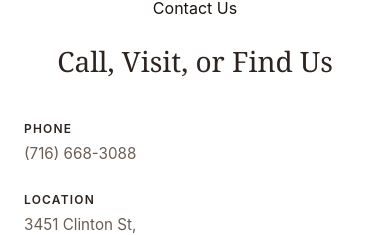
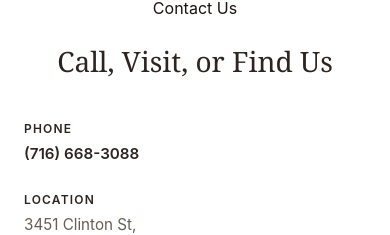
Before and after one commit to notEmmi/kandb, a React (Vite) app in the folder kandb/: page / in a window 390 px wide. Shown: the part 4753-4988 px from the top of the page. Built offline with nearby package versions, Linux system fonts and the light colour scheme.

Commit message:
Add phone link with styling for contact information

```diff
--- a/kandb/src/App.css
+++ b/kandb/src/App.css
@@ -650,6 +650,15 @@ section {
   font-size: 0.95rem;
 }
 
+.phone-link {
+  color: var(--primary);
+  font-weight: 600;
+}
+
+.phone-link:hover {
+  color: var(--accent);
+}
+
 .contact-note {
   margin: var(--space-6) 0 !important;
   font-size: 0.9rem;
--- a/kandb/src/App.jsx
+++ b/kandb/src/App.jsx
@@ -180,7 +180,9 @@ function App() {
               <div className="contact-info">
                 <div className="info-item">
                   <strong>Phone</strong>
-                  <p>(716) 668-3088</p>
+                  <p>
+                    <a className="phone-link" href="tel:+17166683088">(716) 668-3088</a>
+                  </p>
                 </div>
                 <div className="info-item">
                   <strong>Location</strong>
```
